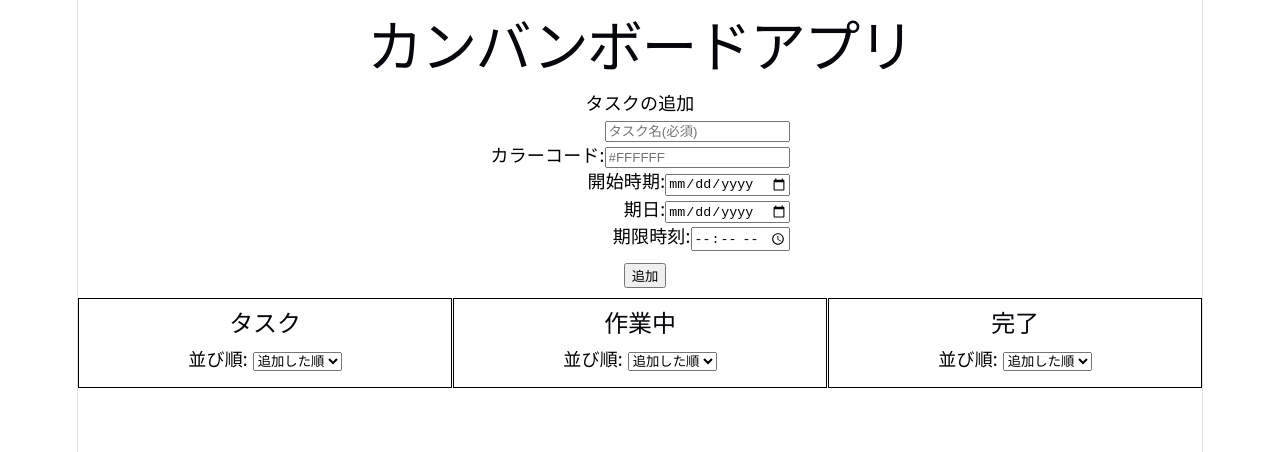
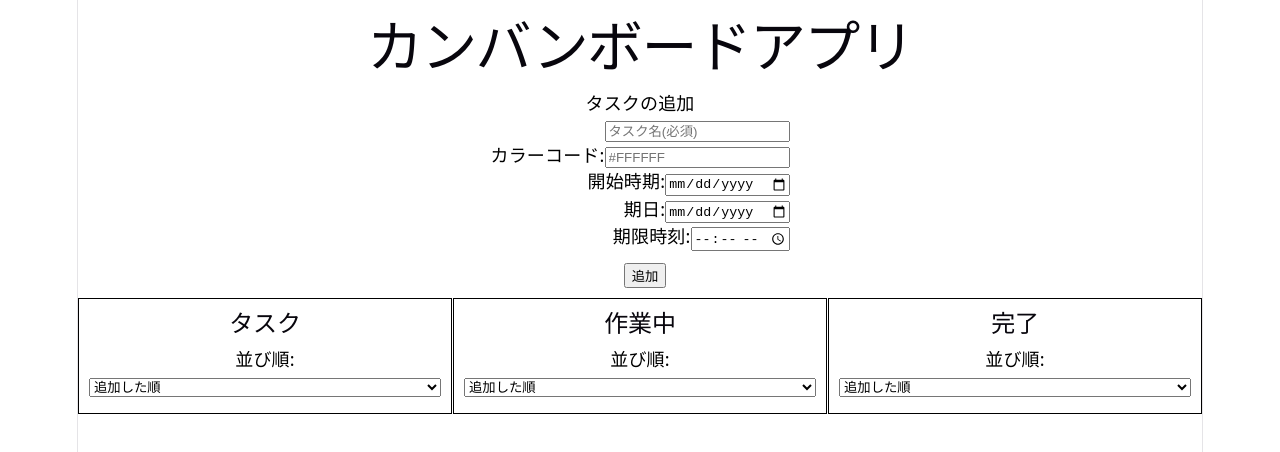
Before and after one commit to HW22A016/kanban-board, a React (Vite) app: page / in a window 1280 px wide. Shown: the top 452 px of the page. Built offline with nearby package versions, Linux system fonts and the light colour scheme.

Commit message:
selectがcard内に収まるように修正

```diff
--- a/src/App.jsx
+++ b/src/App.jsx
@@ -374,7 +374,8 @@ function App() {
             <h2>タスク</h2>
             <span className={style.black}>並び順: </span>
             <select value={sortTypes.todo}
-            // selectの選択が変更されたときに実行
+              className={style.selectContainer}
+              // selectの選択が変更されたときに実行
               onChange={(e) => {
                 setSortTypes({...sortTypes,
                   todo: e.target.value
@@ -521,7 +522,8 @@ function App() {
             <h2>作業中</h2>
             <span className={style.black}>並び順: </span>
             <select value={sortTypes.working}
-            // selectの選択が変更されたときに実行
+              className={style.selectContainer}
+              // selectの選択が変更されたときに実行
               onChange={(e) => {
                 setSortTypes({...sortTypes,
                   working: e.target.value
@@ -675,7 +677,8 @@ function App() {
             <h2>完了</h2>
             <span className={style.black}>並び順: </span>
             <select value={sortTypes.completed}
-            // selectの選択が変更されたときに実行
+              className={style.selectContainer}
+              // selectの選択が変更されたときに実行
               onChange={(e) => {
                 setSortTypes({...sortTypes,
                   completed: e.target.value
--- a/src/kanban-boardStyle.module.css
+++ b/src/kanban-boardStyle.module.css
@@ -19,6 +19,12 @@
 {
     width: 100%;
     box-sizing: border-box; /*margin, paddingも含めるようになる*/
+}
+
+.selectContainer
+{
+    width: 100%;
+    box-sizing: border-box;
 }
 
 .deleteContainer
```
